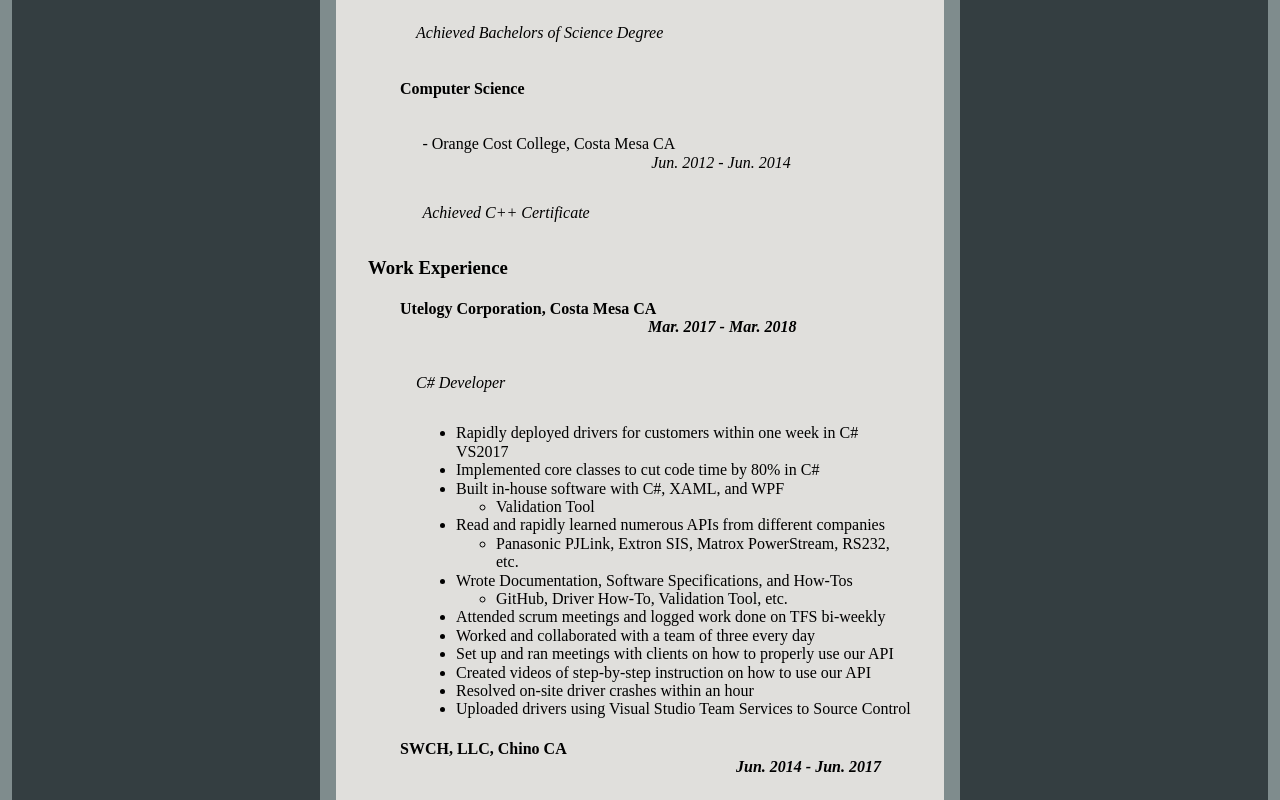
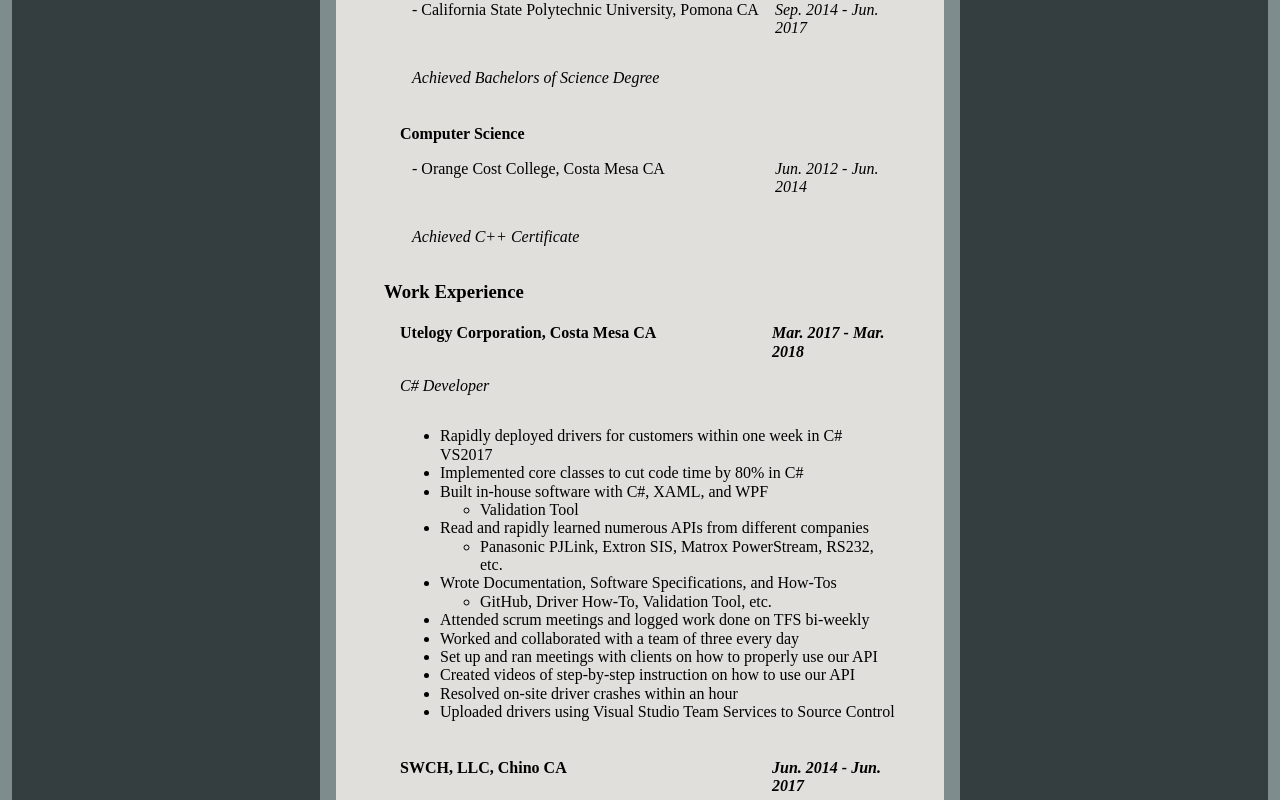
Before and after one commit to donkeykong91/My-Website, a plain HTML site: page index.html in a window 1280 px wide. Shown: the part 1890-2690 px from the top of the page. Drawn offline with nearby package versions, Linux system fonts and the light colour scheme.

Commit message:
Added grids to make the dates and lists shrink responsively and gracefully

```diff
--- a/css/styles-main.css
+++ b/css/styles-main.css
@@ -223,49 +223,53 @@
 
   background-color: hsl(48, 6%, 87%);
 
-  /* display: block; */
-
   overflow: hidden;
 
 }
 
 .resume-body {
 
-  padding: 0 2em;
+  padding: 0 1em;
 
   /* margin-bottom: 1em; */
 
 }
 
+.resume-body h3 {
+
+  margin-bottom: 0;
+
+}
+
 .resume-body h4 {
 
-  padding-left: 2em;
+  padding-left: 1em;
+
+  margin-bottom: 0;
 
 }
 
 .inner-body-university {
 
-  padding-left: 3em;
+  padding-left: 1.75em;
 
 }
 
 .inner-body-college {
 
-  padding-left: 3.4em;
+  padding-left: 1.75em;
 
 }
 
 .inner-body-utelogy {
 
-  padding-left: 3em;
+  padding-left: 1em;
 
 }
 
 .inner-body-swch {
 
-  padding-left: 3em;
-
-  padding-right: 10em;
+  padding: 0 1em;
 
 }
 
@@ -279,15 +283,11 @@
 
   padding-left: 3em;
 
-  padding-right: 10em;
-
 }
 
 .inner-body-development-tools {
 
   padding-left: 3em;
-
-  padding-right: 10em;
 
 }
 
@@ -417,7 +417,25 @@
 
 .inner-heading-swch h4 {
 
-  display: grid
+  display: grid;
+
+  padding-top: 1em;
+
+}
+
+.inner-body-swch {
+
+  display: grid;
+
+  grid-template-columns: 80%;
+
+}
+
+.inner-body-proficiencies {
+
+  display: grid;
+
+  grid-template-columns: 75%;
 
 }
 
@@ -589,39 +607,65 @@
 
     }
 
-    .resume-body p:first-child {
+    .resume-body {
 
-      display: block;
+      padding: 3em;
 
     }
 
-    .resume-body h4 {
+    .university {
 
-      display: block;
+      display: grid;
+
+      grid-template-columns: 75% 25%;
+
+    }
+
+    .college {
+
+      display: grid;
+
+      grid-template-columns: 75% 25%;
+
+    }
+
+    .utelogy {
+
+      display: grid;
+
+      grid-template-columns: 75% 25%;
+
+    }
+
+    .swch {
+
+      display: grid;
+
+      grid-template-columns: 75% 25%;
 
     }
 
     .date-university {
 
-      padding-left: 9em;
+      grid-column: 2/3;
 
     }
 
     .date-college {
 
-      padding-left: 14.3em;
+      grid-column: 2/3;
 
     }
 
     .date-utelogy {
 
-      padding-left: 15.5em;
+      grid-column: 2/3;
 
     }
 
     .date-swch {
 
-      padding-left: 21em;
+      grid-column: 2/3;
 
     }
 
```
